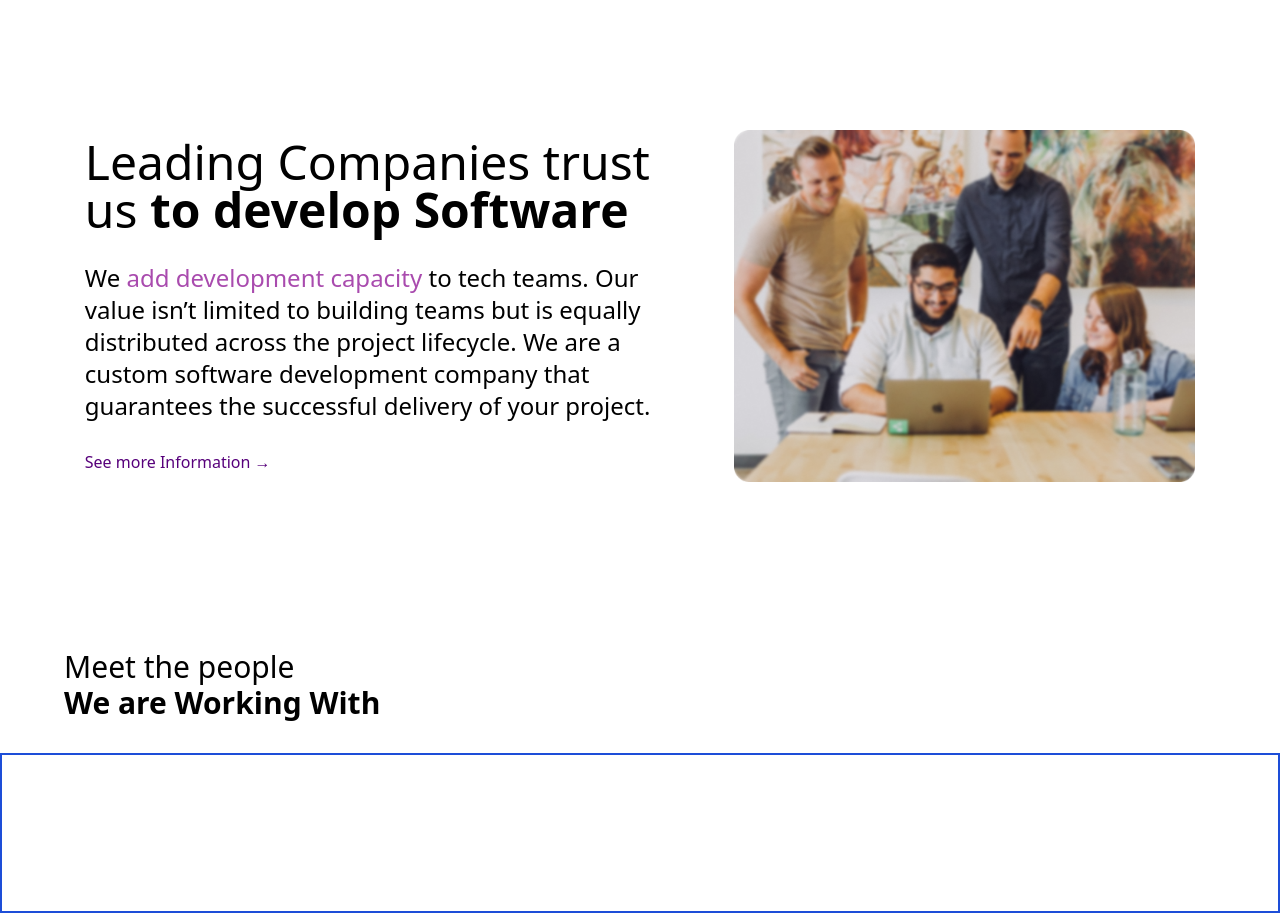
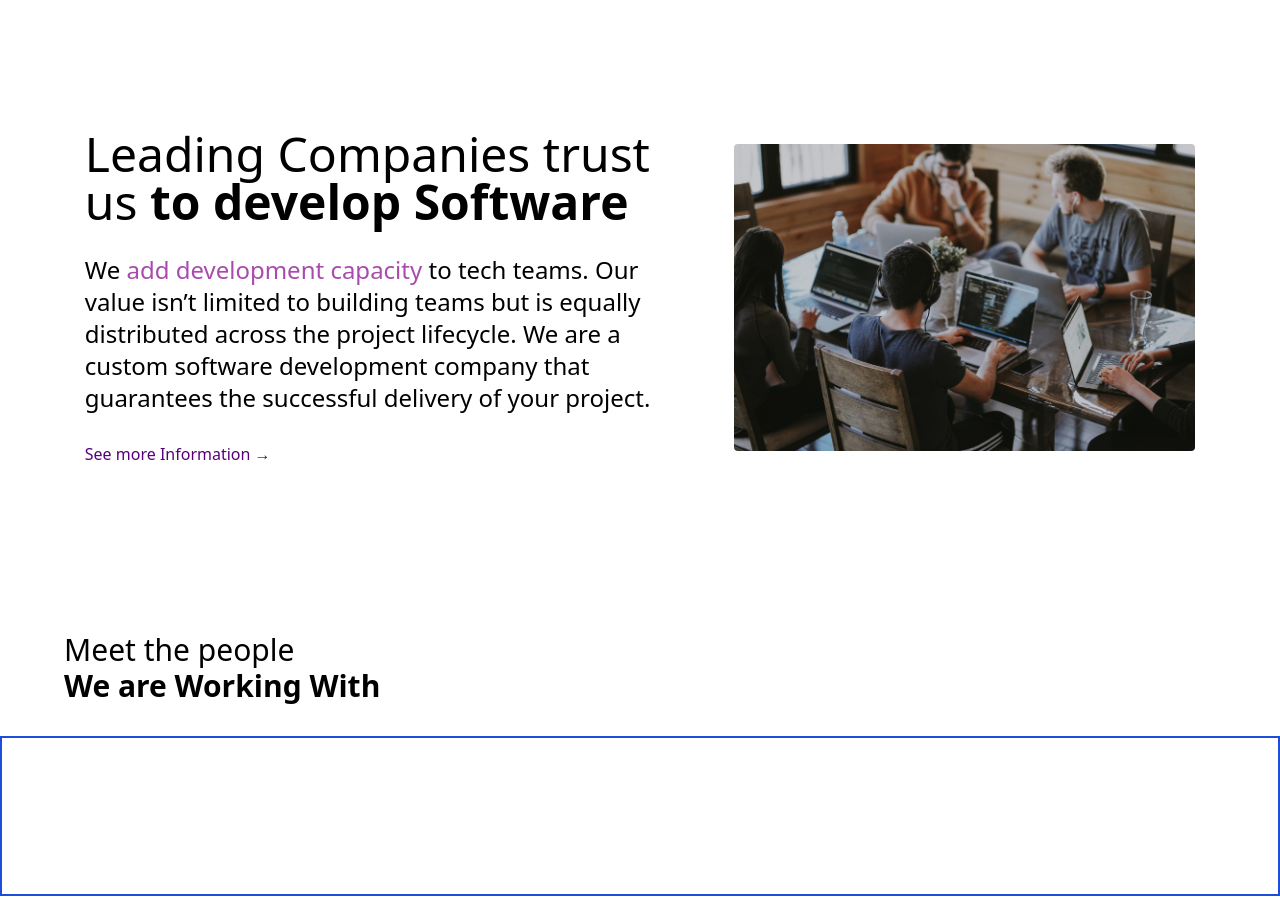
Before and after one commit to obuastella/the4coders, a React (Create React App) app in the folder front-end/: page / in a window 1280 px wide. Shown: the part 1180-2093 px from the top of the page. Built offline with nearby package versions, Linux system fonts and the light colour scheme.

Commit message:
Updated team image

```diff
--- a/front-end/src/pages/Home.jsx
+++ b/front-end/src/pages/Home.jsx
@@ -56,9 +56,9 @@ function Home() {
           </button>
         </div>
         <img
-          className="h-5/6 w-3/4 md:w-2/5 m-auto"
-          src="assets/images/team1.png"
-          alt="teams"
+          className="h-5/6 w-3/4 md:w-2/5 m-auto rounded"
+          src="assets/images/team2.jpg"
+          alt="team-img"
         />
       </section>
       <aside className="w-[90%] m-auto mt-[13%] mb-8">
```
